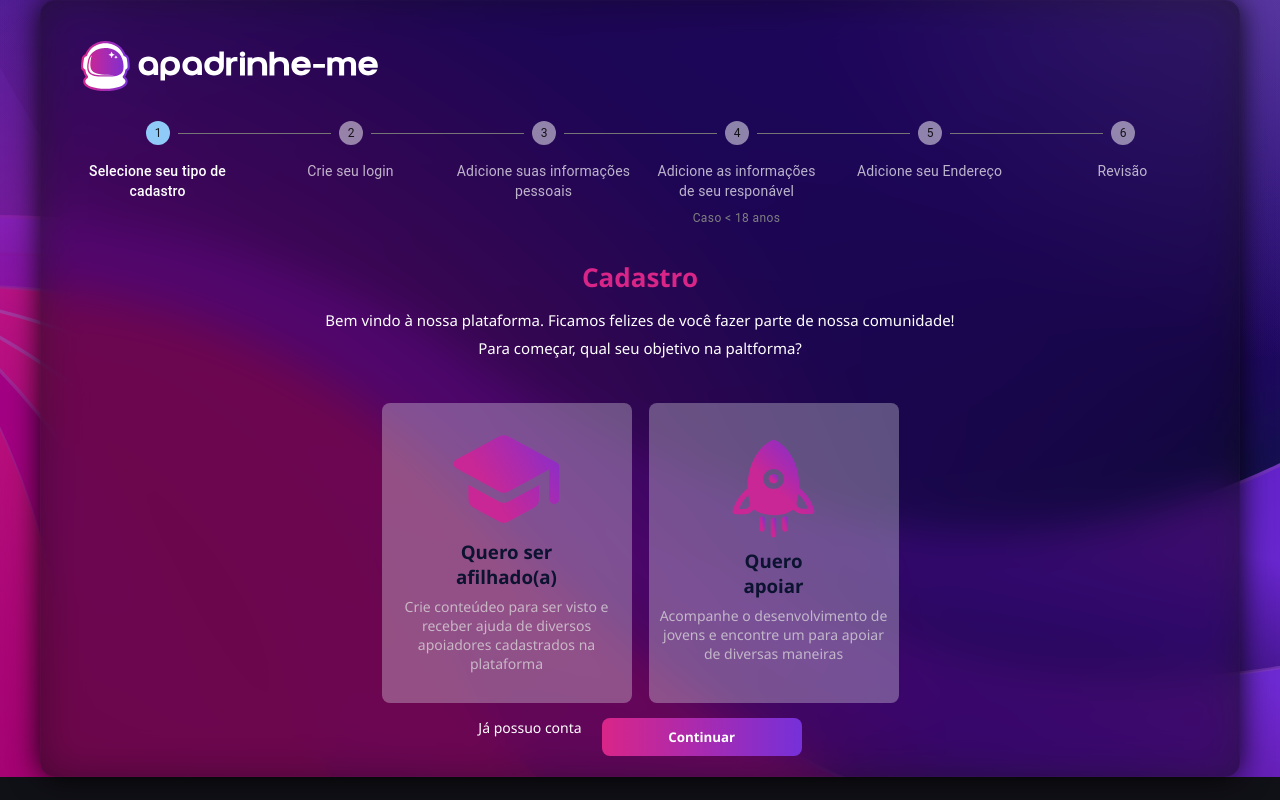
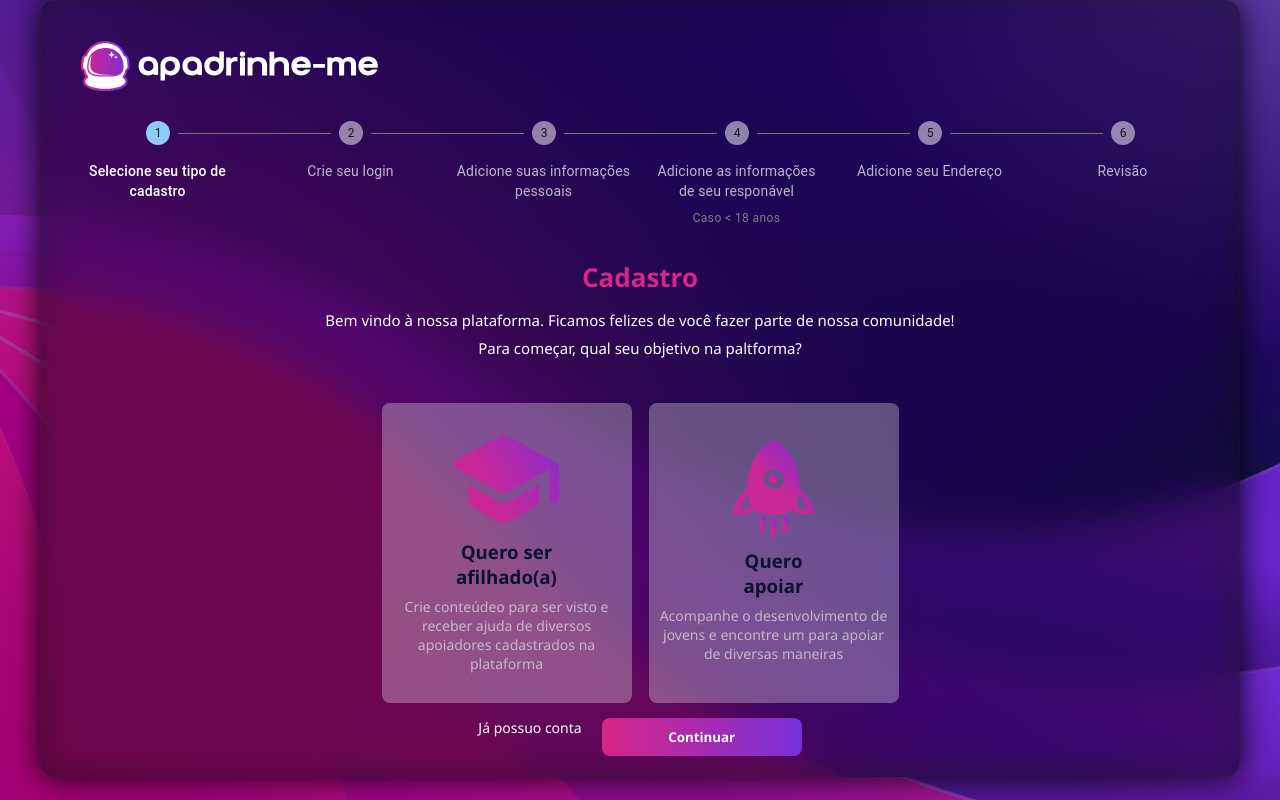
Before and after one commit to apadrinhe-me/apadrinhe-me, a React (Create React App) app in the folder client/: page /cadastro in a window 1280 px wide. Built offline with nearby package versions, Linux system fonts and the light colour scheme.

Commit message:
background fix

```diff
--- a/client/src/views/pages/Cadastro.css
+++ b/client/src/views/pages/Cadastro.css
@@ -7,6 +7,19 @@
 .Cadastro {
     background: url("../../media/backgrounds/background-01.svg");
     background-size: cover;
+}
+
+.Cadastro .cadastro-background{
+    position: absolute;
+    z-index: -1;
+    top: 0;
+    bottom: 0;
+    left: 0;
+    right: 0;
+    margin: 0 auto;
+    height: 100vh;
+    width: 100vw;
+    object-fit: cover;
 }
 
 .Cadastro .Cards {
--- a/client/src/views/pages/Cadastro.jsx
+++ b/client/src/views/pages/Cadastro.jsx
@@ -6,6 +6,7 @@ import If from "../../componets/funcional/If";
 //imagens
 import LogoMarca from "../../media/logo/logo-tipo-and-icon.svg";
 import Cadastrado from "../../media/illustrations/cadastrado.svg";
+import Background from "../../media/backgrounds/background-01.svg";
 
 //Telas cadastro
 import SelectTypeUser from "../../componets/layout/pagesCadastro/SelectTypeUser";
@@ -240,6 +241,7 @@ const Cadastro = () => {
 
     return (
         <div className="Cadastro">
+            <img src={Background} alt="background" className="cadastro-background" />
             <LocalizationProvider dateAdapter={AdapterDateFns}>
                 <div className="Cards">
                     <div className="container_cad">
```
